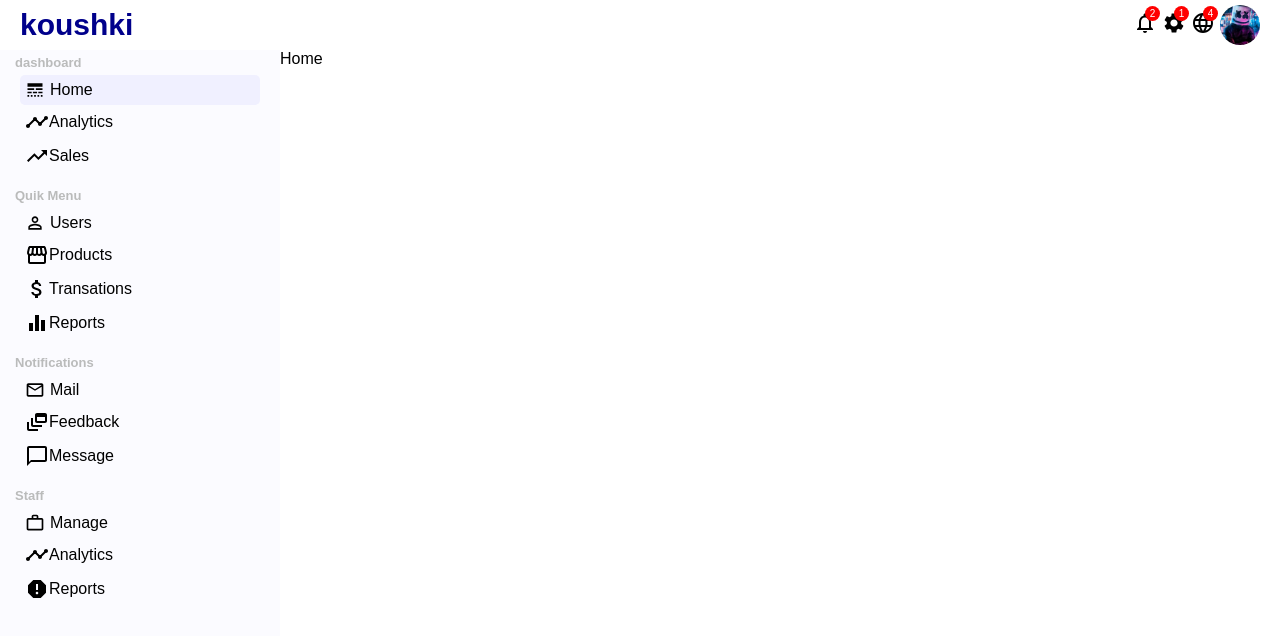
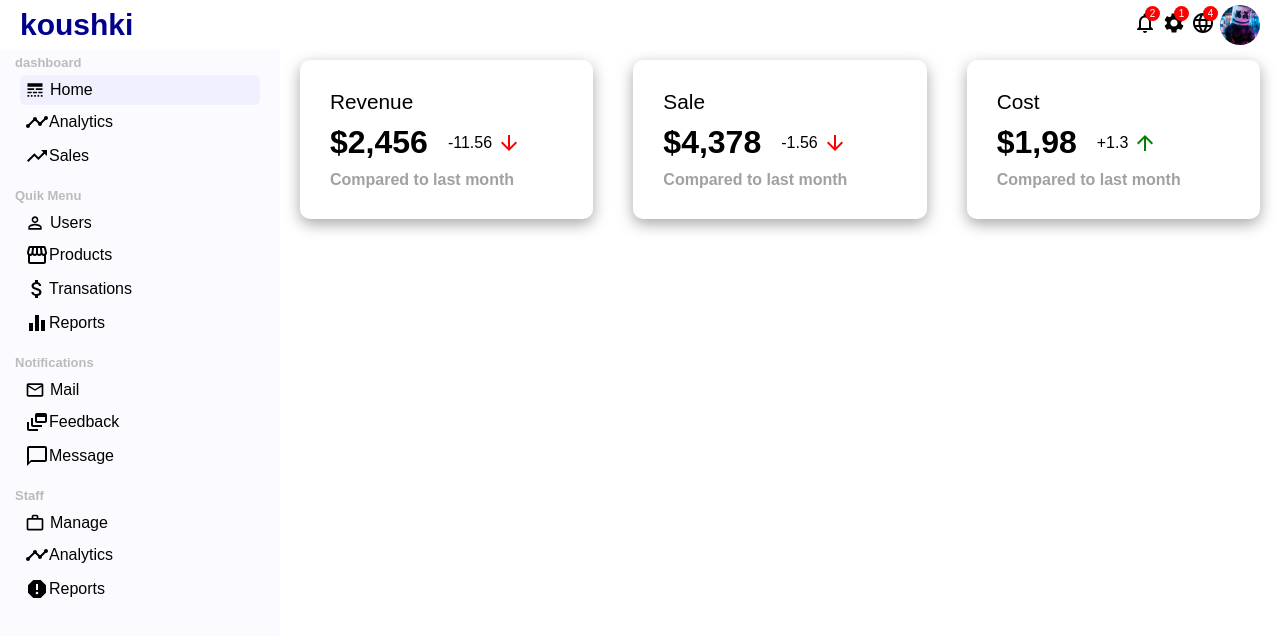
Before and after one commit to koushki-io/Panel-Admin, a React (Create React App) app: page / in a window 1280 px wide. Shown: the top 636 px of the page. Built offline with nearby package versions, Linux system fonts and the light colour scheme; the HTML template or start-up script is replaced by a standard one.

Commit message:
add  featureds

```diff
--- /dev/null
+++ b/src/components/featuredinfo/Featuredinfo.js
@@ -0,0 +1,57 @@
+import React from 'react'
+import './featuredinfo.css'
+import { ArrowDownward,ArrowUpward } from '@mui/icons-material'
+
+const Featuredinfo = () => {
+  return (
+    <div
+    className='featuredinfo'>
+
+        <div className="featured-item">
+            <span className="featured-title">Revenue</span>
+            <div className="featured-money-container">
+                <span className="featured-money">$2,456</span>
+                <span className="featured-money-rate">
+                    -11.56 <ArrowDownward className="featured-icon negative"/>
+
+                </span>
+            </div>
+            <span className="featured-sub"> Compared to last  month</span>
+
+        </div>
+
+
+        <div className="featured-item">
+            <span className="featured-title">Sale</span>
+            <div className="featured-money-container">
+                <span className="featured-money">$4,378</span>
+                <span className="featured-money-rate">
+                    -1.56 <ArrowDownward  className="featured-icon negative"/>
+
+                </span>
+            </div>
+            <span className="featured-sub"> Compared to last  month</span>
+
+        </div>
+
+
+
+        <div className="featured-item">
+            <span className="featured-title">Cost</span>
+            <div className="featured-money-container">
+                <span className="featured-money">$1,98</span>
+                <span className="featured-money-rate">
+                    +1.3 <ArrowUpward className="featured-icon"/>
+
+                </span>
+            </div>
+            <span className="featured-sub"> Compared to last  month</span>
+
+        </div>
+
+
+    </div>
+  )
+}
+
+export default Featuredinfo
--- /dev/null
+++ b/src/components/featuredinfo/featuredinfo.css
@@ -0,0 +1,53 @@
+.featuredinfo{
+    display: flex;
+    width: 100%;
+    justify-content: space-between;
+
+
+
+}
+.featured-item{
+    flex: 1;
+    margin: 0 20px;
+    padding: 30px;
+    cursor: pointer;
+    box-shadow: rgba(2, 1, 1, 0.35) 0px 5px 15px;
+    border-radius: 10px;
+
+}
+.featured-title{
+    font-size:1.3rem ;
+
+}
+.featured-money-container{
+    margin: 10px 0;
+    display: flex;
+    align-items: center;
+}
+.featured-money{
+    font-size:2rem ;
+    font-weight: 600;
+
+
+}
+.featured-money-rate{
+    display: flex;
+    align-items: center;
+    margin-left: 20px;
+
+}
+.featured-icon{
+    font-size: .9rem;
+    margin-left: 5px;
+    color: green;
+}
+.featured-icon.negative{
+    color: red;
+}
+.featured-sub{
+    font-size: 1rem;
+    color: #a1a1a1;
+    font-weight: 600;
+
+
+}
--- a/src/components/pages/home/Home.js
+++ b/src/components/pages/home/Home.js
@@ -1,9 +1,12 @@
 import React from 'react'
+import Featuredinfo from '../../featuredinfo/Featuredinfo'
 import './home.css'
 
 const Home = () => {
   return (
-    <div className="Home">Home</div>
+    <div className="Home">
+      <Featuredinfo/>
+    </div>
   )
 }
 
--- a/src/components/pages/home/home.css
+++ b/src/components/pages/home/home.css
@@ -1,3 +1,4 @@
 .Home{
     flex: 4;
+    margin-top: 10px;
 }
```
